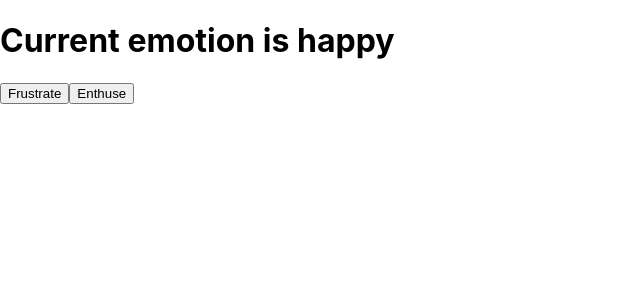
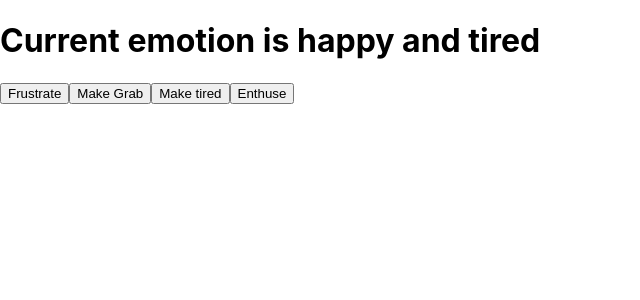
Before and after one commit to Paskual86/react-essentials, a React (Create React App) app: page / in a window 1280 px wide. Shown: the top 300 px of the page, without its empty margins (0-640 px from the left). Built offline with nearby package versions, Linux system fonts and the light colour scheme.

Commit message:
useEffect

```diff
--- a/src/App.js
+++ b/src/App.js
@@ -1,14 +1,28 @@
-import React, { useState } from 'react';
+import React, { useState, useEffect } from 'react';
 import './App.css';
 
 
 function App() {
   const [emotion, setEmotion] = useState("happy");
+  const [secondary, setSecondary] = useState("tired");
+  useEffect(() => {
+    console.log(`It's ${emotion} around here`);
+  }, [emotion]);
+
+  useEffect(() => {
+    console.log(`It's ${secondary} around here`);
+  }, [secondary]);
 
   return (<>
-    <h1>Current emotion is {emotion}</h1>
+    <h1>Current emotion is {emotion} and {secondary}</h1>
     <button onClick={() => setEmotion("frustrated")}>
       Frustrate
+    </button>
+    <button onClick={() => setSecondary("Grappy")}>
+      Make Grab
+    </button>
+    <button onClick={() => setSecondary("Tired")}>
+      Make tired
     </button>
     <button onClick={() => setEmotion("enthusiastic")}>
       Enthuse
```
